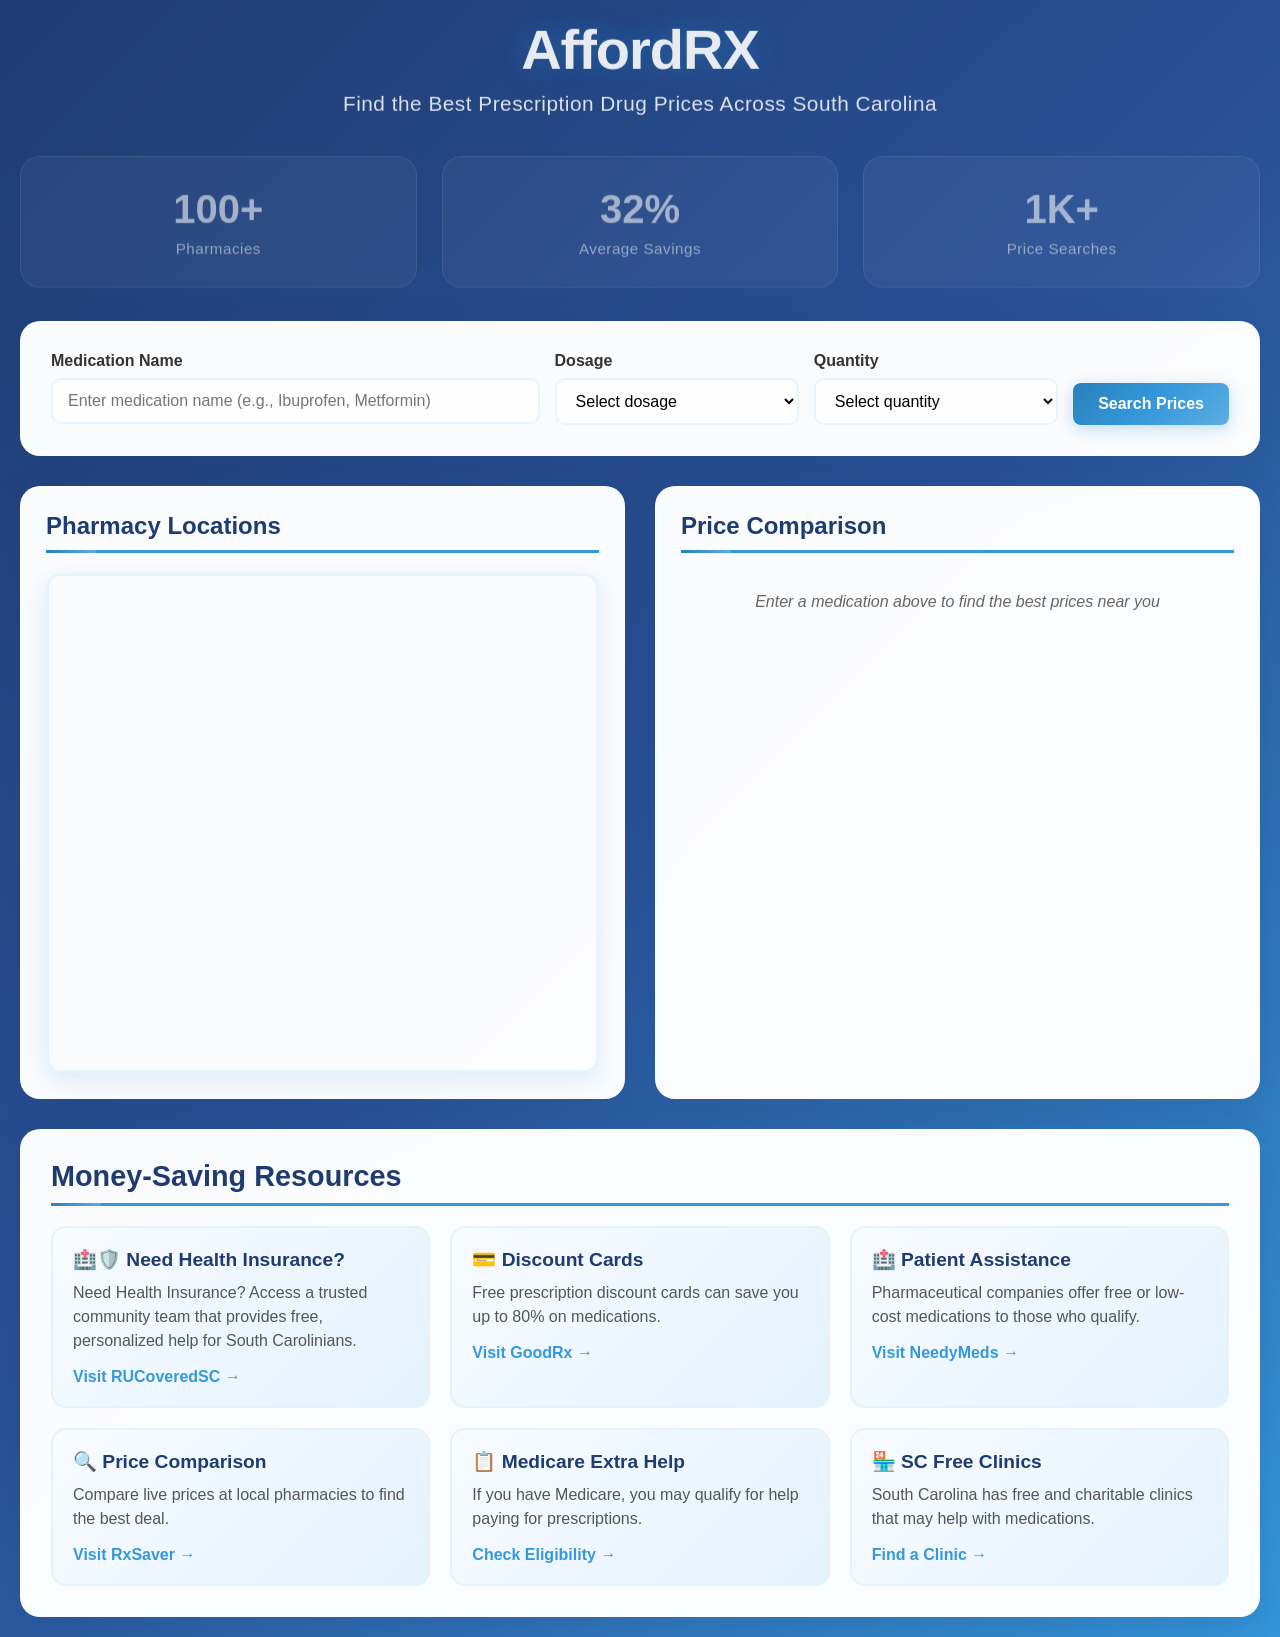
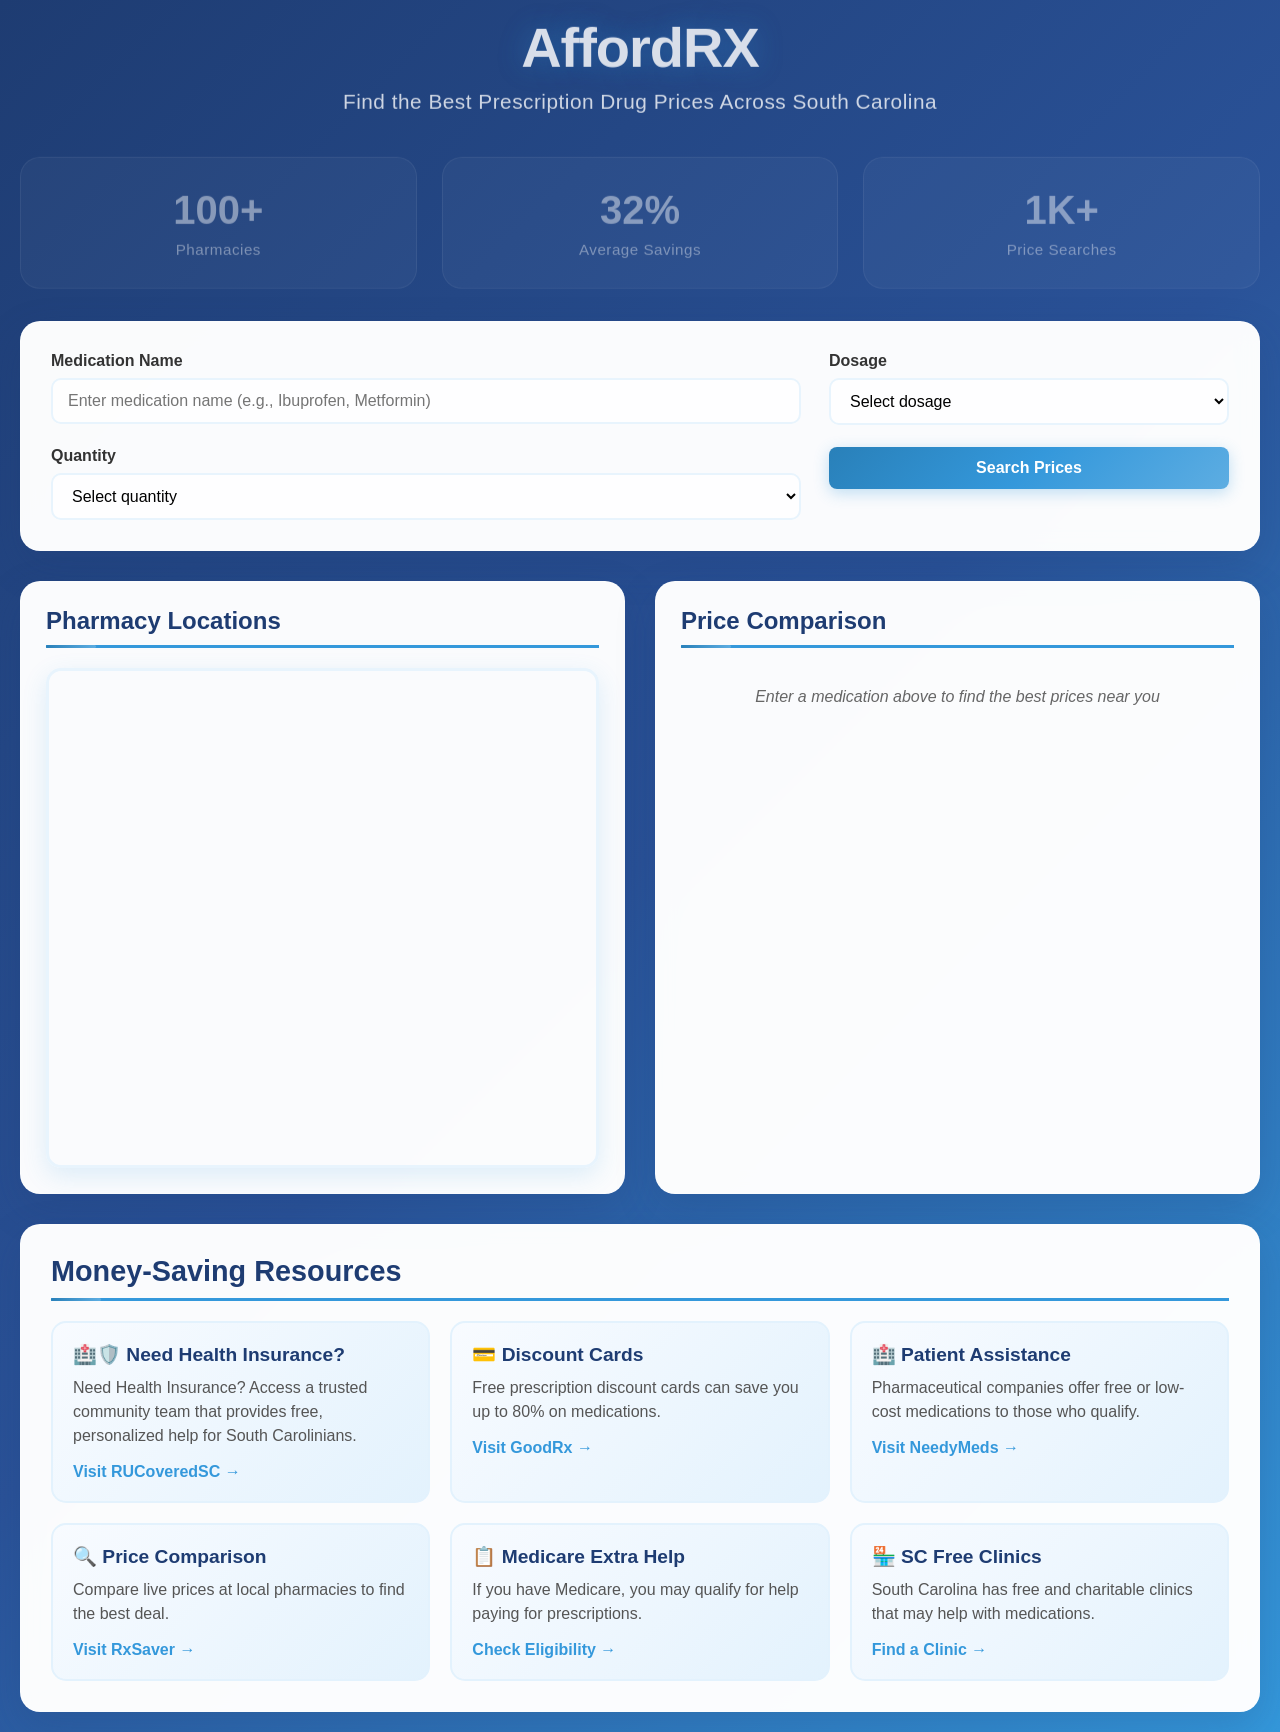

Additions of New Features

--- a/style.css
+++ b/style.css
@@ -51,10 +51,113 @@
     }
 
     .search-form {
+        display: flex;
+        flex-direction: column;
+        gap: 22px;
+    }
+
+    .search-form__block {
+        margin: 0;
+    }
+
+    .search-form__block-title {
+        font-size: 0.72rem;
+        font-weight: 800;
+        text-transform: uppercase;
+        letter-spacing: 0.08em;
+        color: #1e3c72;
+        margin: 0 0 10px;
+    }
+
+    .search-form__block-intro {
+        font-size: 0.85rem;
+        line-height: 1.45;
+        color: #5a6c7d;
+        margin: -4px 0 14px;
+        max-width: 52ch;
+    }
+
+    .search-form__dose-grid {
         display: grid;
-        grid-template-columns: 2fr 1fr 1fr auto;
-        gap: 15px 15px;
-        align-items: start;
+        grid-template-columns: 1fr 1fr;
+        gap: 14px 18px;
+        max-width: 520px;
+    }
+
+    .search-form__block--location {
+        background: linear-gradient(145deg, #f4f9ff 0%, #eef5fc 100%);
+        border: 1px solid #d0e4f7;
+        border-radius: 14px;
+        padding: 18px 20px 20px;
+        box-shadow: inset 0 1px 0 rgba(255, 255, 255, 0.85);
+    }
+
+    .search-form__location-grid {
+        display: grid;
+        grid-template-columns: minmax(0, 1.4fr) minmax(100px, 0.55fr) auto;
+        gap: 14px 16px;
+        align-items: end;
+    }
+
+    .form-group--search-near label,
+    .form-group--radius label {
+        white-space: nowrap;
+    }
+
+    .form-group--radius select {
+        min-width: 5.5rem;
+    }
+
+    .search-form__submit-wrap {
+        display: flex;
+        align-items: flex-end;
+        justify-content: stretch;
+        min-height: 100%;
+        padding-bottom: 0;
+    }
+
+    .search-form__submit-wrap .search-btn {
+        width: 100%;
+        min-width: 140px;
+        margin-top: 0;
+        align-self: end;
+        padding: 14px 22px;
+        border-radius: 10px;
+    }
+
+    @media (min-width: 900px) {
+        .search-form {
+            display: grid;
+            grid-template-columns: 1fr minmax(280px, 360px);
+            grid-template-rows: auto auto;
+            gap: 22px 28px;
+            align-items: start;
+        }
+
+        .search-form__block--medication {
+            grid-column: 1 / -1;
+        }
+
+        .search-form__block--dose {
+            grid-column: 1;
+            grid-row: 2;
+        }
+
+        .search-form__block--location {
+            grid-column: 2;
+            grid-row: 2;
+            align-self: stretch;
+        }
+
+        .search-form__dose-grid {
+            max-width: none;
+        }
+    }
+
+    @media (min-width: 1100px) {
+        .search-form {
+            grid-template-columns: 1fr 400px;
+        }
     }
 
     .form-group {
@@ -139,8 +242,6 @@
         cursor: pointer;
         transition: all 0.3s ease;
         height: fit-content;
-        align-self: end;
-        margin-top: 24px;
         box-shadow: 0 4px 15px rgba(52, 152, 219, 0.3);
     }
 
@@ -328,10 +429,19 @@
     }
 
     @media (max-width: 768px) {
-        .search-form {
+        .search-form__location-grid {
             grid-template-columns: 1fr;
         }
-        
+
+        .search-form__submit-wrap .search-btn {
+            width: 100%;
+            min-width: 0;
+        }
+
+        .search-form__dose-grid {
+            max-width: none;
+        }
+
         .main-content {
             grid-template-columns: 1fr;
         }
@@ -387,6 +497,11 @@
 
 .form-group.is-disabled {
     opacity: 0.65;
+}
+
+#radiusGroup.is-disabled select {
+    cursor: not-allowed;
+    background: #f0f4f8;
 }
 
 .map-match-controls {
